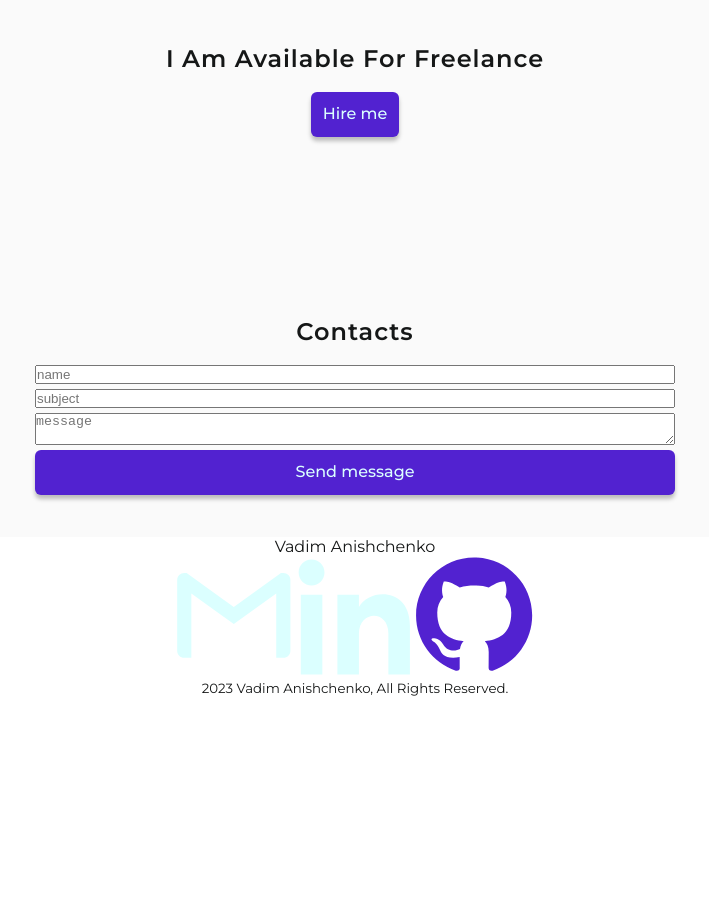
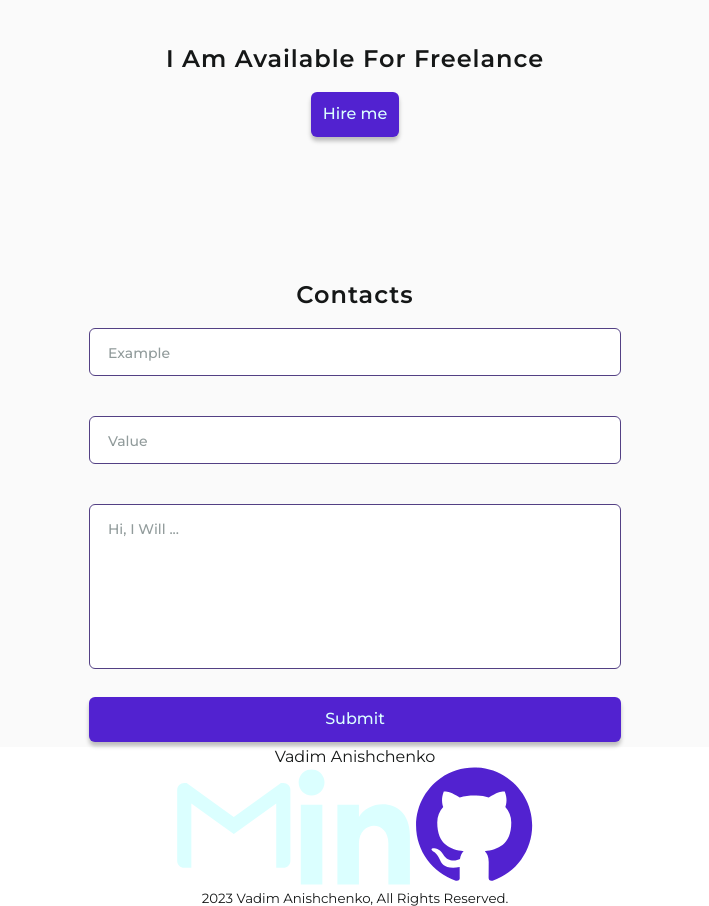
Before and after one commit to VadzimAJ/Portfolio, a React (Create React App) app in the folder portfolio/: page / in a window 1280 px wide. Shown: the part 2780-3686 px from the top of the page, without its empty margins (285-994 px from the left). Before the commit the page ends 3476 px from the top, so only its background shows below. Built offline with nearby package versions, Linux system fonts and the light colour scheme.

Commit message:
feat: styled contact section

```diff
--- a/portfolio/src/layout/sections/contacts/Contacts.tsx
+++ b/portfolio/src/layout/sections/contacts/Contacts.tsx
@@ -1,19 +1,24 @@
 import styled from 'styled-components';
 import { SectionTitle } from '../../../components/SectionTitle';
 import { Button } from '../../../components/Button';
+import { Container } from '../../../components/Container';
+import { theme } from '../../../styles/Theme';
 
 export const Contacts = () => {
   return(
-    <StylesContacts id="contact">
-        <SectionTitle>Contacts</SectionTitle>
+      <StylesContacts id="contact">
+        <Container>
+          <SectionTitle>Contacts</SectionTitle>
 
-      <StyledForm>
-        <Field placeholder='name'/>
-        <Field placeholder='subject'/>
-        <Field placeholder='message' as={"textarea"}/>
-        <Button type = {"submit"}>Send message</Button>
-      </StyledForm>
-    </StylesContacts>
+          <StyledForm>
+            <Field placeholder='example'/>
+            <Field placeholder='value'/>
+            <Field placeholder='hi, i will ...' as={"textarea"}/>
+            <Button type = {"submit"}>Submit</Button>
+          </StyledForm>
+        </Container>
+      </StylesContacts>
+
 
   );
 };
@@ -27,12 +32,50 @@ const StylesContacts = styled.section`
 
 `
 const StyledForm = styled.form`
-  max-width: 50%;
+  max-width: 33.25rem;
   width: 100%;
   display: flex;
   flex-direction: column;
-  gap: 0.3125rem;
+  gap: 2.5rem;
+
+
+  textarea {
+    resize: none;
+    height: 10.3125em;
+  }
+
+  outline:focus{
+    color: ${theme.colors.secondaryBgLgt};
+  }
+
+  ${Button}{
+    margin-top: -12px;
+  }
 `
 const Field = styled.input`
+  width: 100%;
+  height: 3rem;
+  padding: 0.9375em 1.125em 0.9375em 1.125em;
+
+  border-radius: 6px;
+  border: 1px solid #534084;
+
+  color: ${theme.colors.fontAccentLgt};
+  font-family: Montserrat;
+  font-size: 1rem;
+  font-style: normal;
+  font-weight: 500;
+  line-height: normal;
+
+  &::placeholder{
+    color: ${theme.colors.placeholderLgt};
+    text-transform: capitalize;
+    font-size: 0.875em;
+  }
+
+  &:focus-visible{
+    outline: 0.125em solid var(--violet, #5222D0);
+  }
+
 
 `
--- a/portfolio/src/styles/Theme.tsx
+++ b/portfolio/src/styles/Theme.tsx
@@ -8,6 +8,7 @@ export const theme = {
     primaryBgLgt: "#FAFAFA",
     secondaryBgLgt: "#5222D0",
     accentBgLgt: "#F5F2FD",
+    placeholderLgt: "#919B9B",
 
     fontDrk: "#D7E5EC",
     fontAccentDrk: "#BDEBEA",
```
